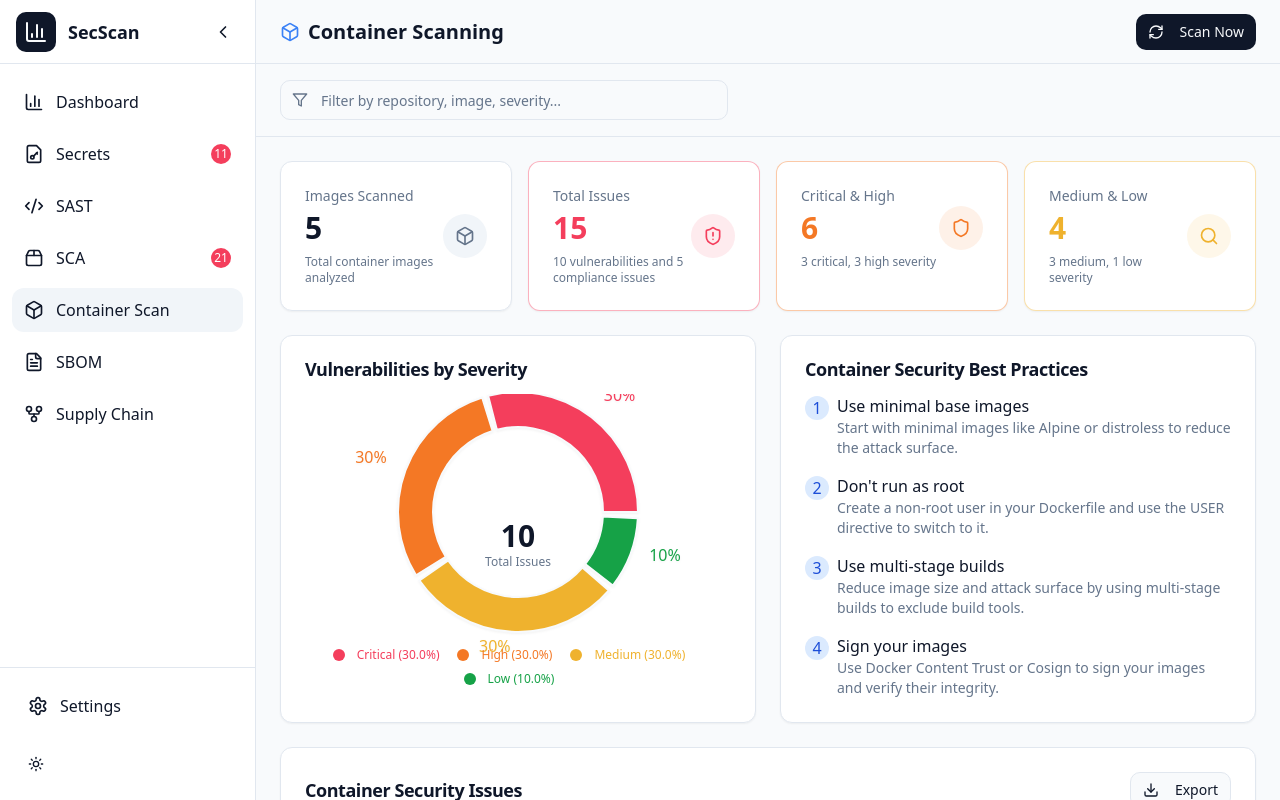
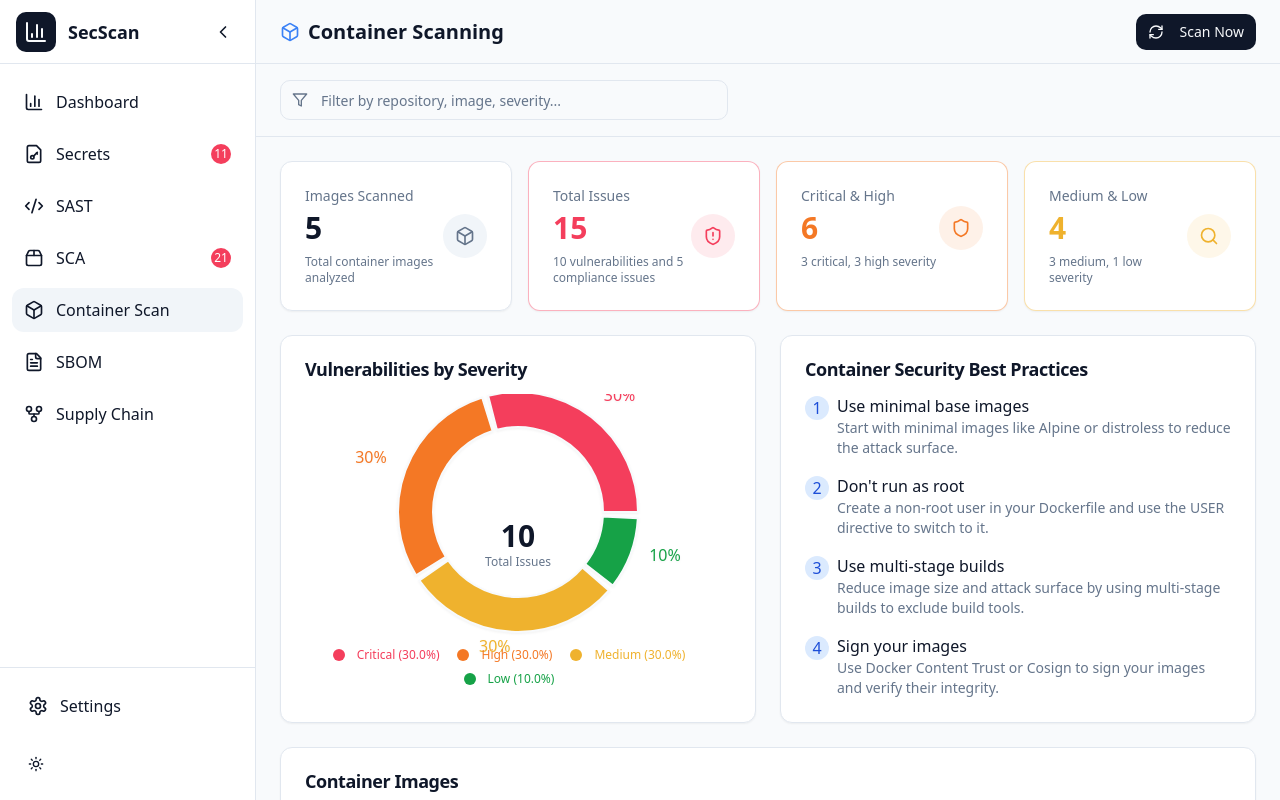
Before and after one commit to rajpranesh-cd/devsecops, a React (Vite) app: page /container in a window 1280 px wide. Built offline with nearby package versions, Linux system fonts and the light colour scheme.

Commit message:
Remove container security issues table
Removes the container security issues table.

```diff
--- a/src/pages/Container.tsx
+++ b/src/pages/Container.tsx
@@ -1,11 +1,9 @@
-
 import { useState } from 'react';
 import { Sidebar } from '@/components/layout/Sidebar';
 import { DashboardCard } from '@/components/dashboard/DashboardCard';
 import { SeverityPieChart } from '@/components/dashboard/SeverityPieChart';
 import { ContainerScanStats } from '@/components/dashboard/ContainerScanStats';
 import { ContainerImageList } from '@/components/dashboard/ContainerImageList';
-import { ContainerTable } from '@/components/dashboard/ContainerTable';
 import { Button } from '@/components/ui/button';
 import { Box, RefreshCw, Filter } from 'lucide-react';
 import { containerScanResults, containerScanSummary } from '@/data/containerScanData';
@@ -202,8 +200,6 @@ export default function Container() {
             </DashboardCard>
           </div>
 
-          <ContainerTable data={filteredContainerRepoData} />
-
           <ContainerImageList containerImages={filteredContainerScanResults} />
         </main>
       </div>
```
